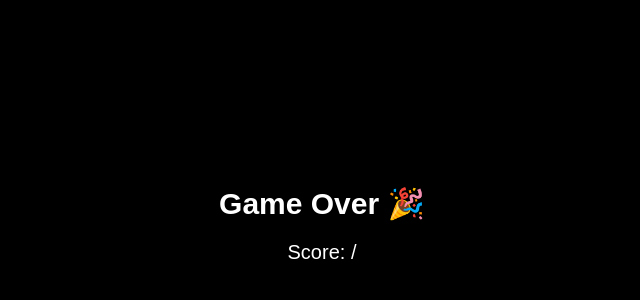
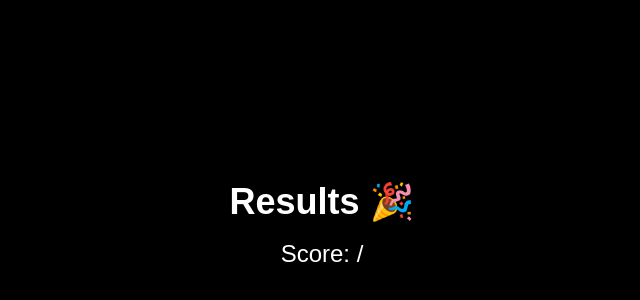
Before and after one commit to sardesaijasmeeta/placement-quest, a Next.js app: page /results in a window 1280 px wide. Shown: the part 174-474 px from the top of the page, without its empty margins (318-958 px from the left). Built offline with nearby package versions, Linux system fonts and the light colour scheme.

Commit message:
Fix results suspense

```diff
--- a/src/app/results/page.tsx
+++ b/src/app/results/page.tsx
@@ -1,16 +1,27 @@
 "use client";
 
+import { Suspense } from "react";
 import { useSearchParams } from "next/navigation";
 
-export default function ResultsPage() {
+function ResultsInner() {
   const searchParams = useSearchParams();
   const score = searchParams.get("score");
   const total = searchParams.get("total");
 
   return (
     <div className="min-h-screen bg-black text-white flex flex-col items-center justify-center">
-      <h1 className="text-3xl font-bold mb-4">Game Over 🎉</h1>
-      <p className="text-xl">Score: {score} / {total}</p>
+      <h1 className="text-4xl font-bold mb-4">Results 🎉</h1>
+      <p className="text-2xl">
+        Score: {score} / {total}
+      </p>
     </div>
   );
 }
+
+export default function ResultsPage() {
+  return (
+    <Suspense fallback={<div className="text-white p-6">Loading...</div>}>
+      <ResultsInner />
+    </Suspense>
+  );
+}
```
